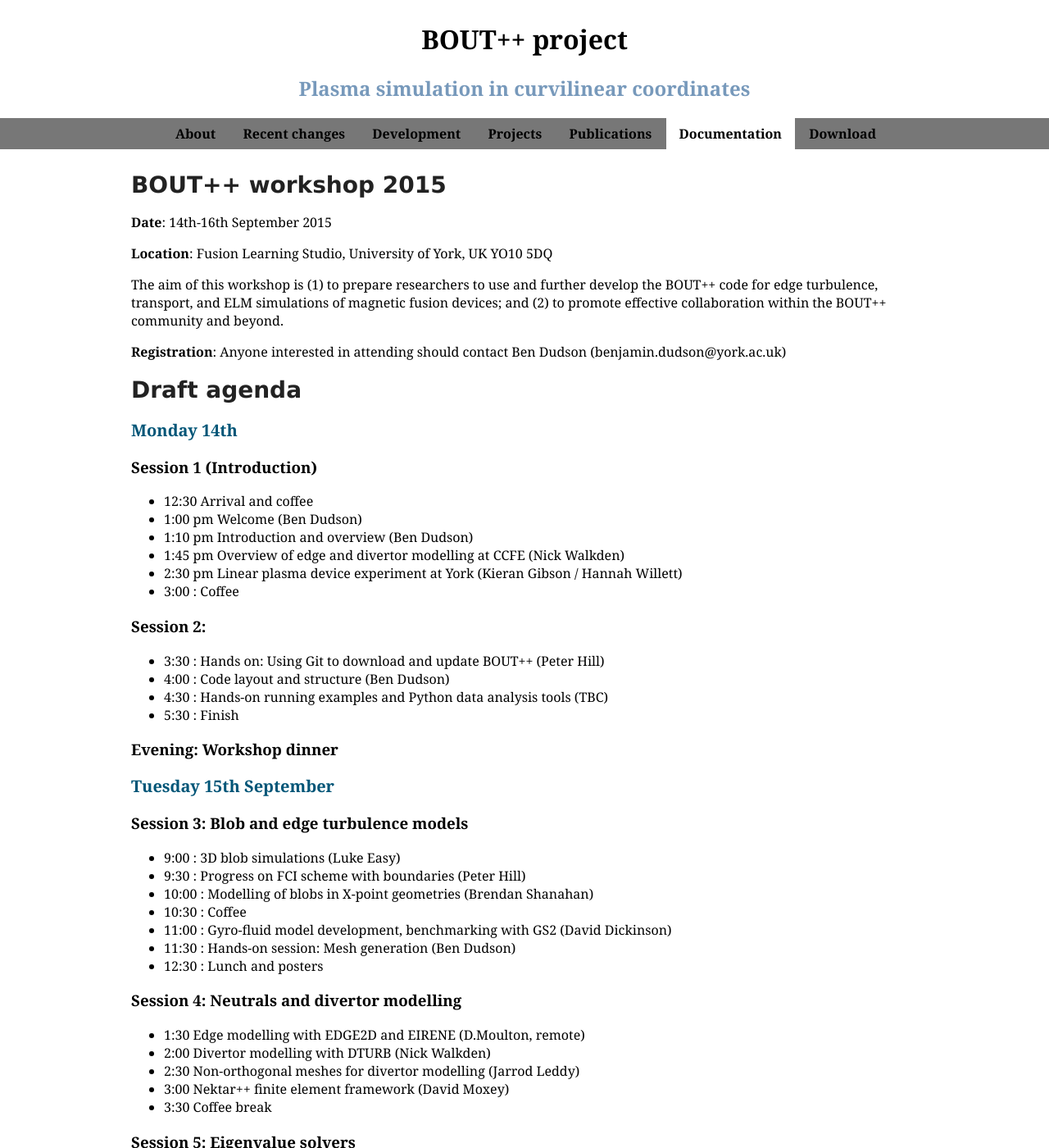
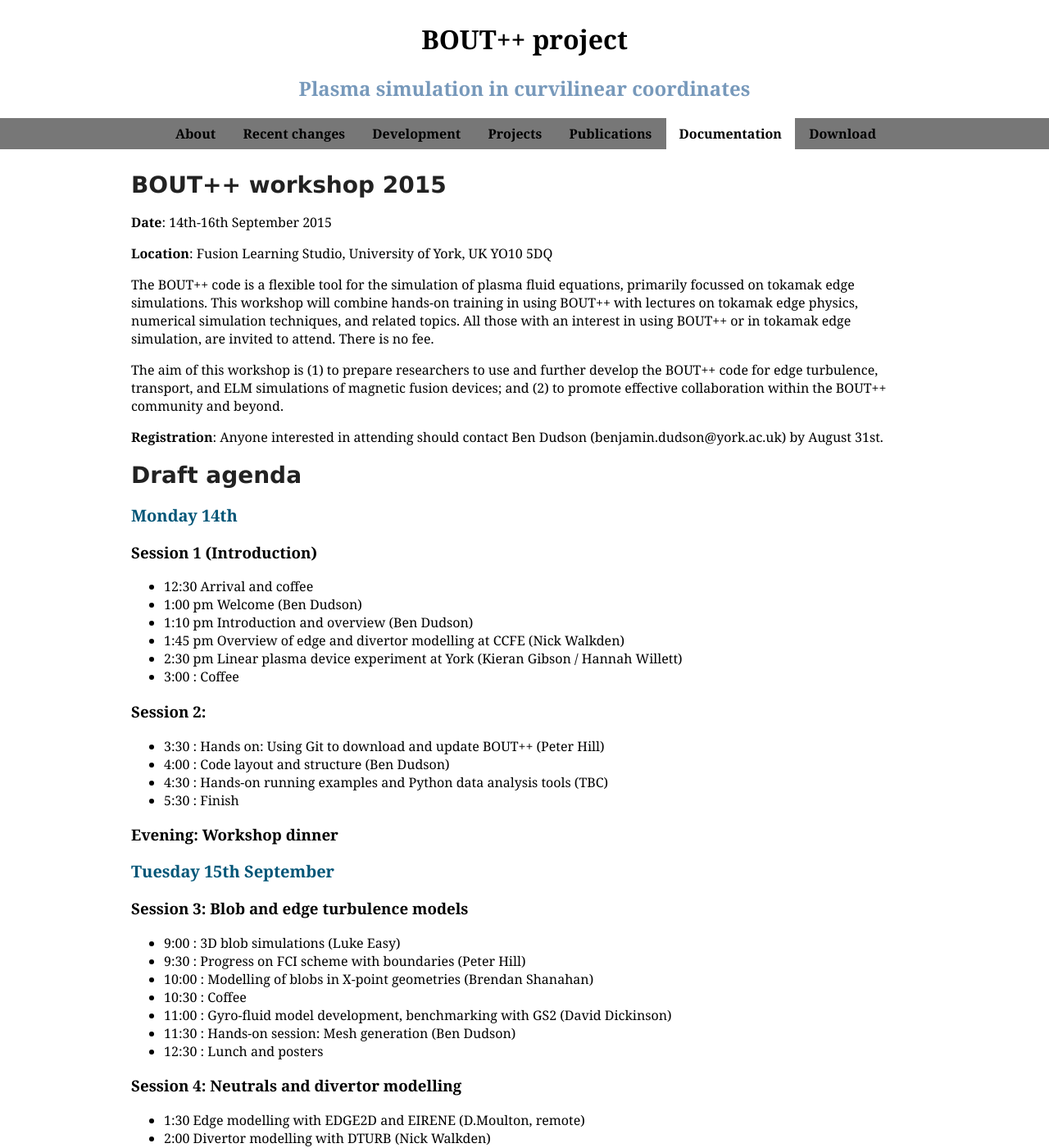
Before and after one commit to boutproject/boutproject.github.io, a Jekyll site: the page built from workshop2015.markdown, in a window 1280 px wide and 1400 px high. Shown: the whole window at 82% size. Built offline with Jekyll 4.4.1, drawn with Linux system fonts in a browser that asks for light colours; Markdown is read by kramdown in place of the engine named in the settings; some of the changed text lies outside the part shown.

Commit message:
Updated description

```diff
--- a/workshop2015.markdown
+++ b/workshop2015.markdown
@@ -10,9 +10,11 @@
 
 **Location**: Fusion Learning Studio, University of York, UK YO10 5DQ
 
+The BOUT++ code is a flexible tool for the simulation of plasma fluid equations, primarily focussed on tokamak edge simulations. This workshop will combine hands-on training in using BOUT++ with lectures on tokamak edge physics, numerical simulation techniques, and related topics. All those with an interest in using BOUT++ or in tokamak edge simulation, are invited to attend. There is no fee.
+
 The aim of this workshop is (1) to prepare researchers to use and further develop the BOUT++ code for edge turbulence, transport, and ELM simulations of magnetic fusion devices; and (2) to promote effective collaboration within the BOUT++ community and beyond.
 
-**Registration**: Anyone interested in attending should contact Ben Dudson (benjamin.dudson@york.ac.uk)
+**Registration**: Anyone interested in attending should contact Ben Dudson (benjamin.dudson@york.ac.uk) by August 31st.
 
 # Draft agenda
 
@@ -72,7 +74,7 @@
 * 10:30 : Coffee
 * 11:00 : TBC
 * 11:30 : Simulation of merging plasmas (Philippa Browning, TBC)
-* 12:00 : Finish
+* 12:30 : Lunch and Finish
 
 # Attendees
 
```
